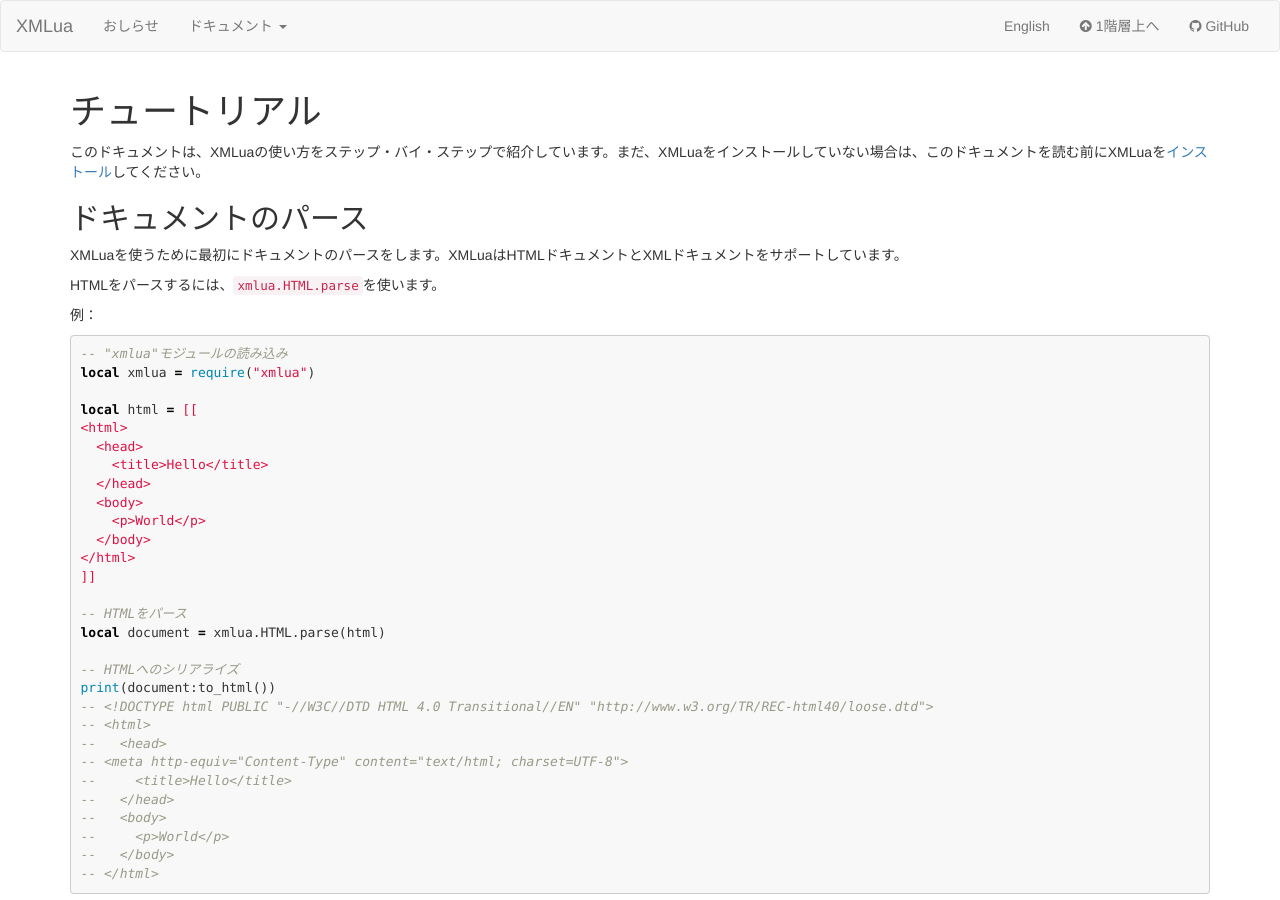
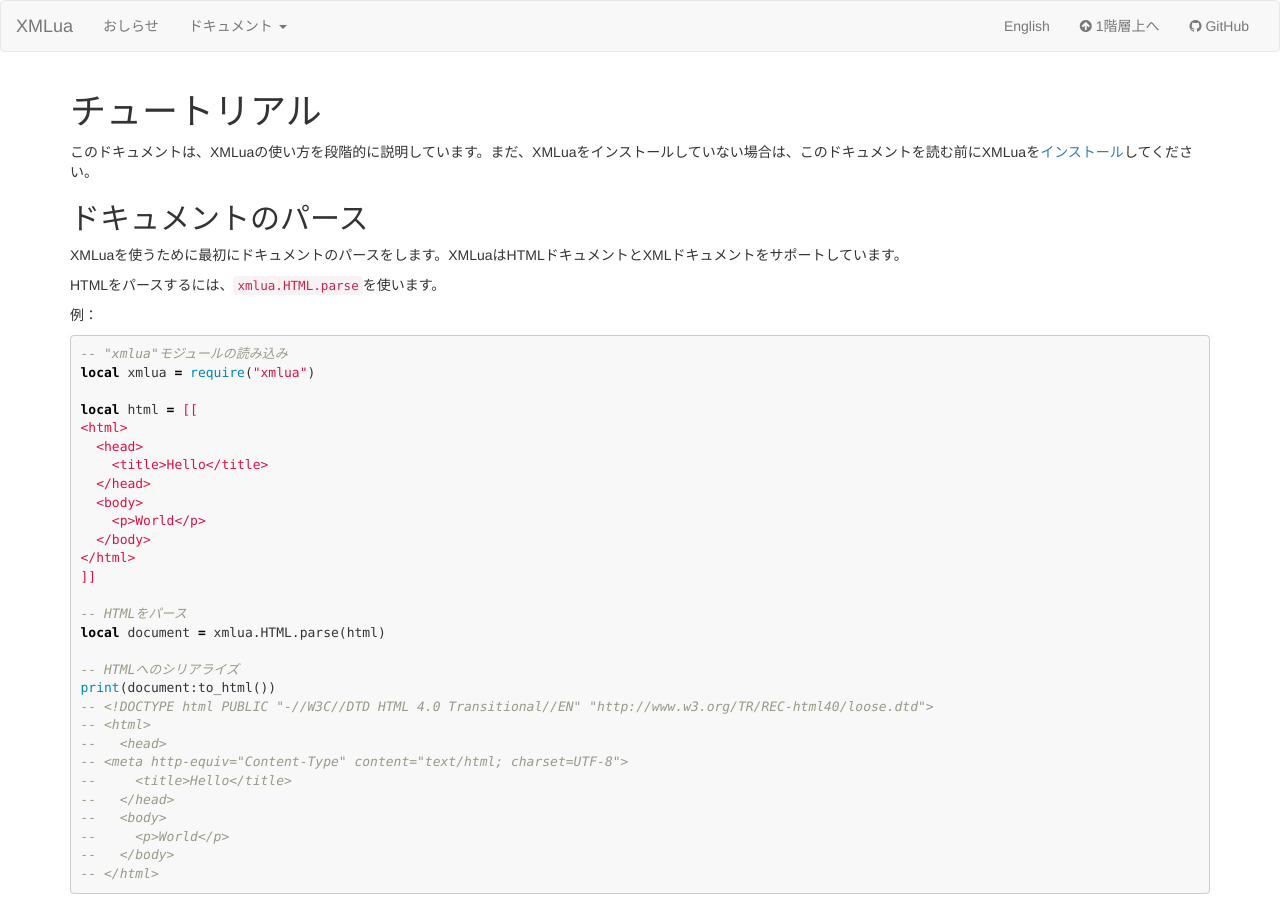
Before and after one commit to clear-code/xmlua, a Jekyll site: the page built from docs/ja/tutorial/index.md, in a window 1280 px wide and 900 px high. Built offline with Jekyll 4.4.1, drawn with Linux system fonts in a browser that asks for light colours.

Commit message:
Use more Japanese-ish Japanese

```diff
--- a/docs/ja/tutorial/index.md
+++ b/docs/ja/tutorial/index.md
@@ -4,7 +4,7 @@ title: Tutorial
 
 # チュートリアル
 
-このドキュメントは、XMLuaの使い方をステップ・バイ・ステップで紹介しています。まだ、XMLuaをインストールしていない場合は、このドキュメントを読む前にXMLuaを[インストール][install]してください。
+このドキュメントは、XMLuaの使い方を段階的に説明しています。まだ、XMLuaをインストールしていない場合は、このドキュメントを読む前にXMLuaを[インストール][install]してください。
 
 ## ドキュメントのパース
 
```
Also changed, not shown: 1 other file.
